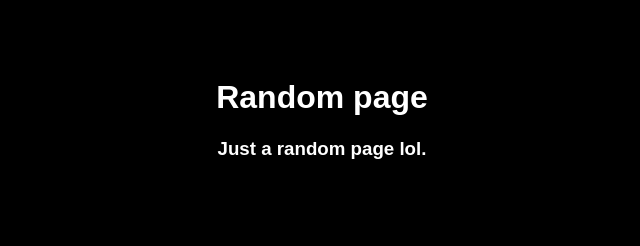
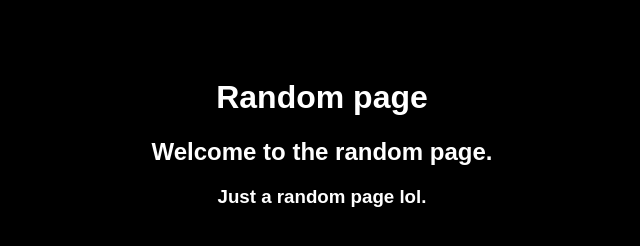
Before and after one commit to Chris-1209/BDPS, a plain HTML site: page CRUD/index.html in a window 1280 px wide. Shown: the whole page, without its empty margins (318-958 px from the left). Drawn offline with Linux system fonts and the light colour scheme.

Commit message:
update index.html and styles.css

```diff
--- a/CRUD/index.html
+++ b/CRUD/index.html
@@ -8,6 +8,7 @@
 </head>
 <body>
     <h1>Random page</h1>
+    <h2>Welcome to the random page.</h2>
     <h3>Just a random page lol.</h3>
     <!-- yea, a random page -->
 </body>
--- a/CRUD/styles.css
+++ b/CRUD/styles.css
@@ -5,10 +5,6 @@ body {
     padding-top: 50px;
 }
 
-h1 {
+h1, h2, h3 {
     color: #ffffff;
 }
-
-h3 {
-    color: #ffffff;
-}
```
